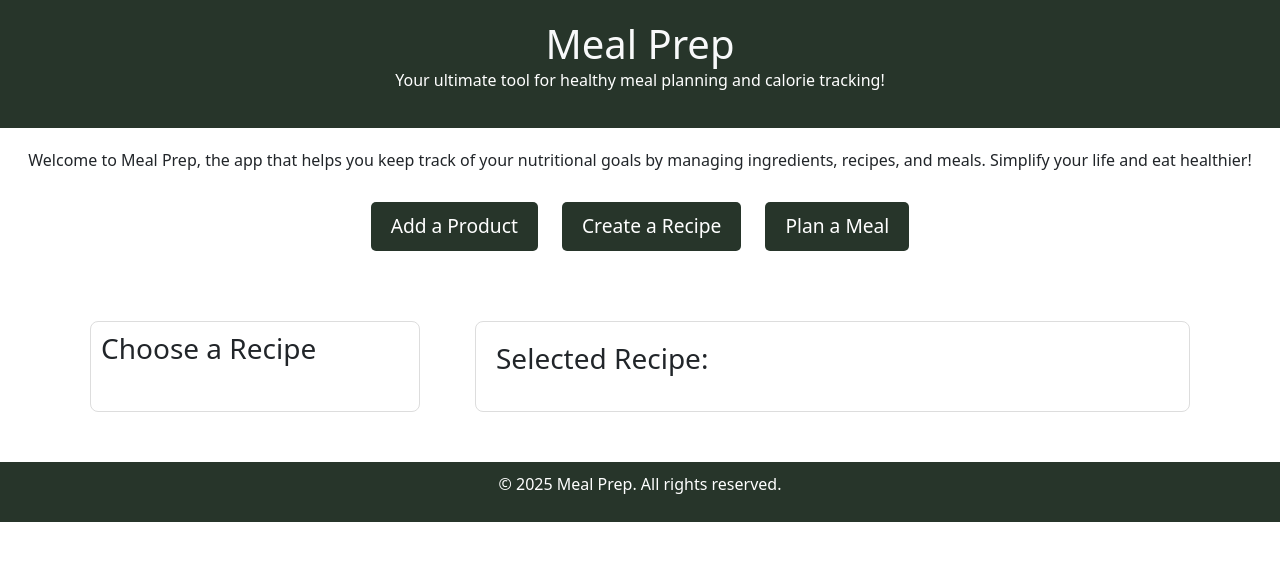
After one commit to KubaWoj666/KcalApp, a Django app: page /plan-meal/ in a window 1280 px wide. The commit adds this page. Shown: the top 561 px of the page. Run offline with Django 4.2, Linux system fonts and the light colour scheme; data that the repository does not hold is empty; parts of the project's set-up code (start-up, migrations or seed data) failed here and were passed over; some libraries are stand-ins or nearby versions.

Commit message:
Dynamic recipe selection and meal portion calculation are working. Now implementing the addition of extra ingredients to a portion.

```diff
--- a/core/urls.py
+++ b/core/urls.py
@@ -10,4 +10,6 @@
     path("add-recipe/", views.create_recipe, name="add_recipe"),
     path("delete-from-product-list/", views.delete_from_product_list, name="delete_from_product_list"),
     path("create-product/", views.create_product_from_add_recipe_template, name="create_product"),
+    path("plan-meal/", views.plan_meal_view, name="plan_meal"),
+    path("get-recipe/<int:pk>/", views.get_recipe, name="get-recipe")
 ]
--- a/core/views.py
+++ b/core/views.py
@@ -246,3 +246,52 @@
         return JsonResponse({"success": False, "errors": form.errors}, status=400)
 
     return JsonResponse({"error": "Metoda niedozwolona"}, status=405)
+
+
+def plan_meal_view(request):
+    recipes = Recipe.objects.all()
+    products = Product.objects.all()
+
+
+    context = {
+        "recipes": recipes,
+        "products": products
+    }
+
+    return render(request, "core/plan_meal.html", context)
+
+
+def get_recipe(request, pk):
+    recipe = get_object_or_404(Recipe, id=pk)
+
+    ingredients = RecipeProduct.objects.filter(recipe=recipe).select_related("product")
+
+    totals = recipe.calculate_total()
+
+    data = {
+        "name": recipe.name,
+        "ingredients": [
+            {
+                "product": item.product.name,
+                "grams": item.grams,
+                "kcal": item.product.kcal,
+                "protein": item.product.protein,
+                "fat": item.product.fat,
+                "carbs": item.product.carbs,
+            }
+            for item in ingredients
+        ],
+        "totals": totals
+    }
+
+    return JsonResponse(data)
+
+
+def get_product(request, pk):
+    product = get_object_or_404(Product, id=pk)
+
+    data = {
+        "product": product
+    }
+
+    return JsonResponse(data)
--- /dev/null
+++ b/static/css/plan_meal.css
@@ -0,0 +1,50 @@
+.container {
+    display: flex;
+    justify-content: space-between;
+    gap: 20px;
+    padding: 20px;
+}
+
+.recipe-selection {
+    width: 30%;
+    max-height: 400px;
+    overflow-y: auto;
+    border: 1px solid #ddd;
+    padding: 10px;
+    border-radius: 8px;
+}
+
+.recipe-list ul {
+    list-style: none;
+    padding: 0;
+}
+
+.recipe-list li {
+    margin-bottom: 10px;
+}
+
+.recipe-btn {
+    width: 100%;
+    padding: 10px;
+    border: none;
+    background-color: #27352A;
+    color: white;
+    cursor: pointer;
+    border-radius: 4px;
+}
+
+.recipe-btn:hover {
+    background-color: #1e2b21;
+}
+
+.recipe-details {
+    width: 65%;
+    border: 1px solid #ddd;
+    padding: 20px;
+    border-radius: 8px;
+}
+
+#portion-input {
+    width: 50px;
+    margin-left: 10px;
+}
--- /dev/null
+++ b/static/js/plan_meal.js
@@ -0,0 +1,160 @@
+const recipesButtons = document.querySelectorAll(".recipe-btn")
+const clickedButton = document.activeElement;
+const recipeInfo = document.getElementById("recipe-info")
+const recipeIngredients = document.getElementById("recipe-ingredients")
+const selectedRecipeName = document.getElementById("selected-recipe-name")
+const recipeTotals = document.getElementById("recipe-totals")
+const portionInput = document.getElementById("portion-input")
+const portionTotals = document.getElementById("portion-totals")
+
+
+// const actionValue = clickedButton;
+
+
+
+recipesButtons.forEach(button => {
+    button.addEventListener("click", function (e) {
+        e.preventDefault()
+        while(recipeIngredients.firstChild) recipeIngredients.removeChild(recipeIngredients.firstChild);
+        while(recipeTotals.firstChild) recipeTotals.removeChild(recipeTotals.firstChild);
+        while(portionTotals.firstChild) portionTotals.removeChild(portionTotals.firstChild);
+
+        portionInput.value = 0
+        const actionValue = e.target;
+        recipeId = actionValue.getAttribute("data-recipe-id")
+
+        $.ajax({
+            type: "GET",
+            url: `/get-recipe/${recipeId}`,
+
+            success: function(response) {
+                // console.log(response.totals)
+
+
+                Object.entries(response.totals).forEach(([key, value]) => {
+                    console.log(`${key}: ${value}`);
+                });
+
+                // recipe name
+                selectedRecipeName.textContent = response.name
+
+                // product list
+                recipeInfo.style.display = ""
+                response.ingredients.forEach(product => {
+                    li = document.createElement('li')
+                    recipeIngredients.appendChild(li)
+                    li.textContent = product.product + ": " + product.grams+"g"
+                });
+
+                Object.entries(response.totals).forEach(([key, value]) => {
+                    td = document.createElement("td")
+                    recipeTotals.appendChild(td)
+                    td.textContent = value
+
+                });
+
+                calculatePortion(response)
+
+
+            }
+        })
+
+
+    })
+});
+
+
+clickedButton.addEventListener("click", function (e) {
+
+})
+
+
+
+function calculatePortion(response){
+    const portionInput = document.getElementById("portion-input")
+    const portionTotals = document.getElementById("portion-totals")
+
+
+    portionInput.addEventListener("change", function (e) {
+        while(portionTotals.firstChild) portionTotals.removeChild(portionTotals.firstChild);
+
+        portion = portionInput.value
+
+        Object.entries(response.totals).forEach(([key, value]) => {
+            td = document.createElement("td")
+            portionTotals.appendChild(td)
+            td.textContent = (value/portion).toFixed(2)
+
+        });
+    })
+}
+
+
+
+// const addExtraProductButton = document.getElementById("add-extra")
+// const extraProduct = document.getElementById("extra-ingredient")
+
+// extraProduct.addEventListener("change", function (e) {
+//     const selectedOption = extraIngredientSelect.options[extraIngredientSelect.selectedIndex];
+
+//     // Pobiera wartości atrybutów `data-*`
+//     const productId = selectedOption.value;
+//     const productName = selectedOption.textContent;
+//     const kcal = selectedOption.getAttribute("data-kcal");
+//     const protein = selectedOption.getAttribute("data-protein");
+//     const fat = selectedOption.getAttribute("data-fat");
+//     const carbs = selectedOption.getAttribute("data-carbs");
+
+//     // Wyświetla dane w konsoli (możesz je wykorzystać w UI)
+//     console.log(`Produkt: ${productName}`);
+//     console.log(`ID: ${productId}`);
+//     console.log(`Kalorie: ${kcal}`);
+//     console.log(`Białko: ${protein}`);
+//     console.log(`Tłuszcz: ${fat}`);
+//     console.log(`Węglowodany: ${carbs}`);
+// })
+
+
+// Pobieranie elementów
+const extraIngredientSelect = document.getElementById("extra-ingredient");
+const extraGramsInput = document.getElementById("extra-grams");
+const addExtraButton = document.getElementById("add-extra");
+const ingredientList = document.getElementById("ingredient-list");
+
+// Obsługa kliknięcia "Add"
+addExtraButton.addEventListener("click", function () {
+    // Pobranie wybranego produktu
+    const selectedOption = extraIngredientSelect.options[extraIngredientSelect.selectedIndex];
+
+    // Sprawdzenie, czy wybrano produkt
+    if (!selectedOption.value) {
+        alert("Wybierz składnik!");
+        return;
+    }
+
+    // Pobranie wartości z inputa
+    const grams = parseFloat(extraGramsInput.value);
+
+    if (isNaN(grams) || grams <= 0) {
+        alert("Podaj poprawną ilość gramów!");
+        return;
+    }
+
+    // Pobranie wartości odżywczych
+    const productName = selectedOption.textContent;
+    const kcalPer100g = parseFloat(selectedOption.getAttribute("data-kcal"));
+    const proteinPer100g = parseFloat(selectedOption.getAttribute("data-protein"));
+    const fatPer100g = parseFloat(selectedOption.getAttribute("data-fat"));
+    const carbsPer100g = parseFloat(selectedOption.getAttribute("data-carbs"));
+
+    // Przeliczenie wartości na podaną ilość gramów
+    const kcal = ((kcalPer100g / 100) * grams).toFixed(2);
+    const protein = ((proteinPer100g / 100) * grams).toFixed(2);
+    const fat = ((fatPer100g / 100) * grams).toFixed(2);
+    const carbs = ((carbsPer100g / 100) * grams).toFixed(2);
+
+    // Dodanie produktu do listy
+    const li = document.createElement("li");
+    li.innerHTML = `<strong>${productName}</strong>: ${grams}g - ${kcal} kcal, ${protein}g protein, ${fat}g fat, ${carbs}g carbs`;
+    ingredientList.appendChild(li);
+});
--- a/templates/_base.html
+++ b/templates/_base.html
@@ -32,7 +32,7 @@
         <div class="cta">
             <a href="{% url 'add_product' %}">Add a Product</a>
             <a href="{% url 'add_recipe' %}">Create a Recipe</a>
-            <a href="/plan_meal">Plan a Meal</a>
+            <a href="{% url 'plan_meal' %}">Plan a Meal</a>
         </div>
     </main>
     <section>
--- /dev/null
+++ b/templates/core/plan_meal.html
@@ -0,0 +1,95 @@
+
+{% extends '_base.html' %}
+{% load static %}
+{% load widget_tweaks %}
+
+{% block css %}
+    <link rel="stylesheet" href="{% static 'css/plan_meal.css' %}">
+{% endblock css %}
+
+{% block content %}
+<div class="container">
+    <div class="recipe-selection">
+        <h3>Choose a Recipe</h3>
+        <div class="recipe-list">
+            <ul>
+                {% for recipe in recipes %}
+                    <li>
+                        <button class="recipe-btn" data-recipe-id="{{ recipe.id }}">{{ recipe.name }}</button>
+                    </li>
+                {% endfor %}
+            </ul>
+        </div>
+    </div>
+
+    <div class="recipe-details">
+        <h3 id="recipe-name">Selected Recipe: <p id="selected-recipe-name"></p></h3>
+
+        <div id="recipe-info" style="display: none;">
+            <h4>Ingredients</h4>
+            <ul id="recipe-ingredients">
+                <!-- Składniki będą dynamicznie dodawane tutaj -->
+            </ul>
+
+            <h4>Nutritional Information</h4>
+            <table class="table">
+                <thead>
+                    <tr>
+                        <th>Calories</th>
+                        <th>Protein</th>
+                        <th>Fat</th>
+                        <th>Carbs</th>
+                    </tr>
+                </thead>
+                <tbody>
+                    <tr id="recipe-totals">
+
+                    </tr>
+                </tbody>
+            </table>
+
+            <h4>Portions</h4>
+            <label for="portion-input">Number of Portions:</label>
+            <input id="portion-input" type="number" id="portion-input" min="1" value="0">
+
+            <h4>Nutritional Information</h4>
+            <table class="table">
+                <thead>
+                    <tr>
+                        <th>Calories</th>
+                        <th>Protein</th>
+                        <th>Fat</th>
+                        <th>Carbs</th>
+                    </tr>
+                </thead>
+                <tbody>
+                    <tr id="portion-totals">
+
+                    </tr>
+                </tbody>
+            </table>
+
+            <h4>Add Extra Ingredient</h4>
+
+            <select id="extra-ingredient">
+                <option value="" selected>Choose an ingredient</option>
+                {% for product in products %}
+                    <option id="extra-product" value="{{ product.id }}" data-kcal="{{ product.kcal }}"
+                            data-protein="{{ product.protein }}" data-fat="{{ product.fat }}"
+                            data-carbs="{{ product.carbs }}">
+                        {{ product.name }}
+                    </option>
+                {% endfor %}
+            </select>
+            <input type="number" id="extra-grams" placeholder="Grams" min="1" value="100">
+            <button id="add-extra">Add</button>
+
+            <h4>Added Ingredients:</h4>
+            <ul id="ingredient-list"></ul>
+        </div>
+    </div>
+</div>
+
+<script src="{% static 'js/plan_meal.js' %}"></script>
+
+{% endblock content %}
```
